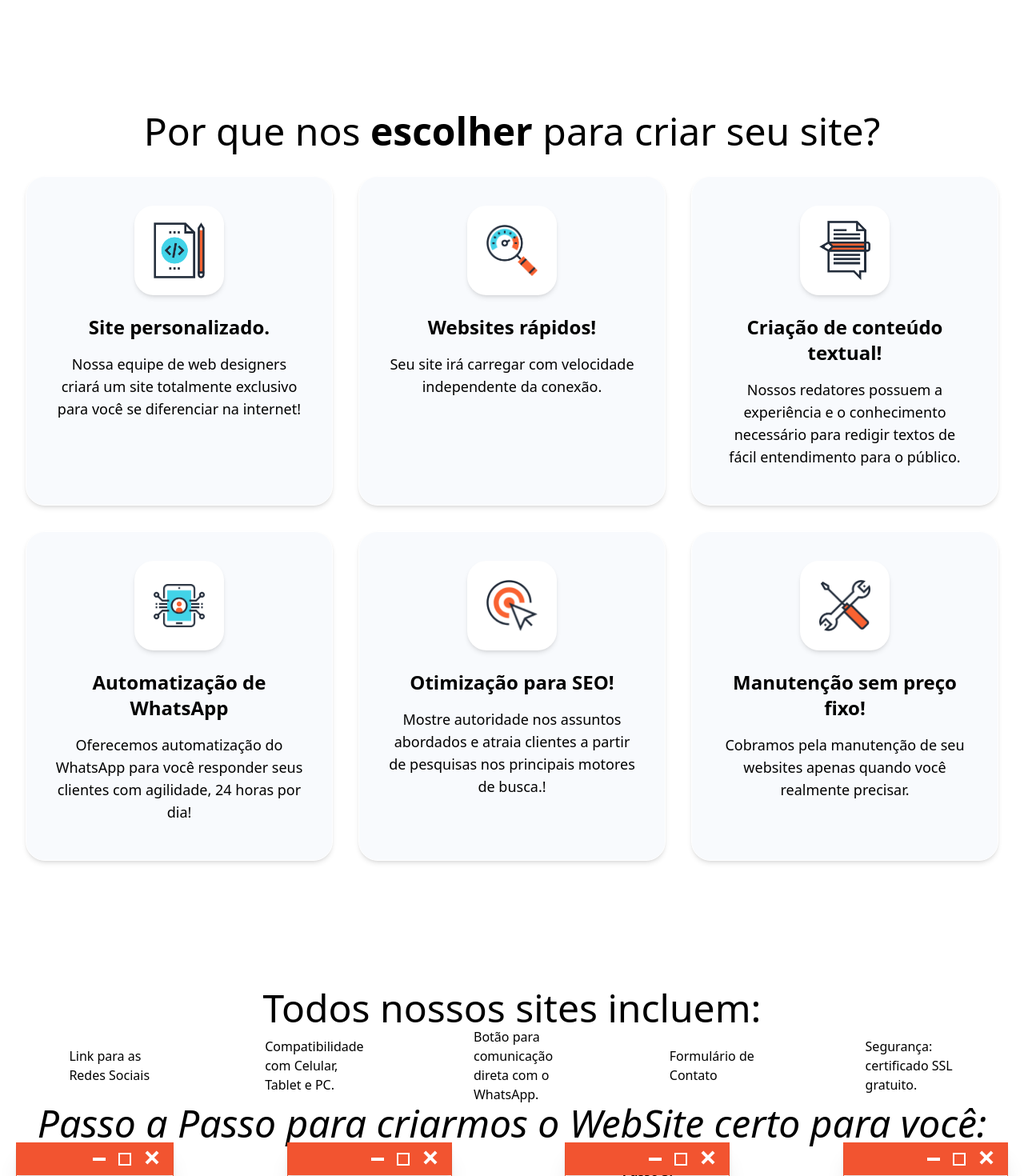
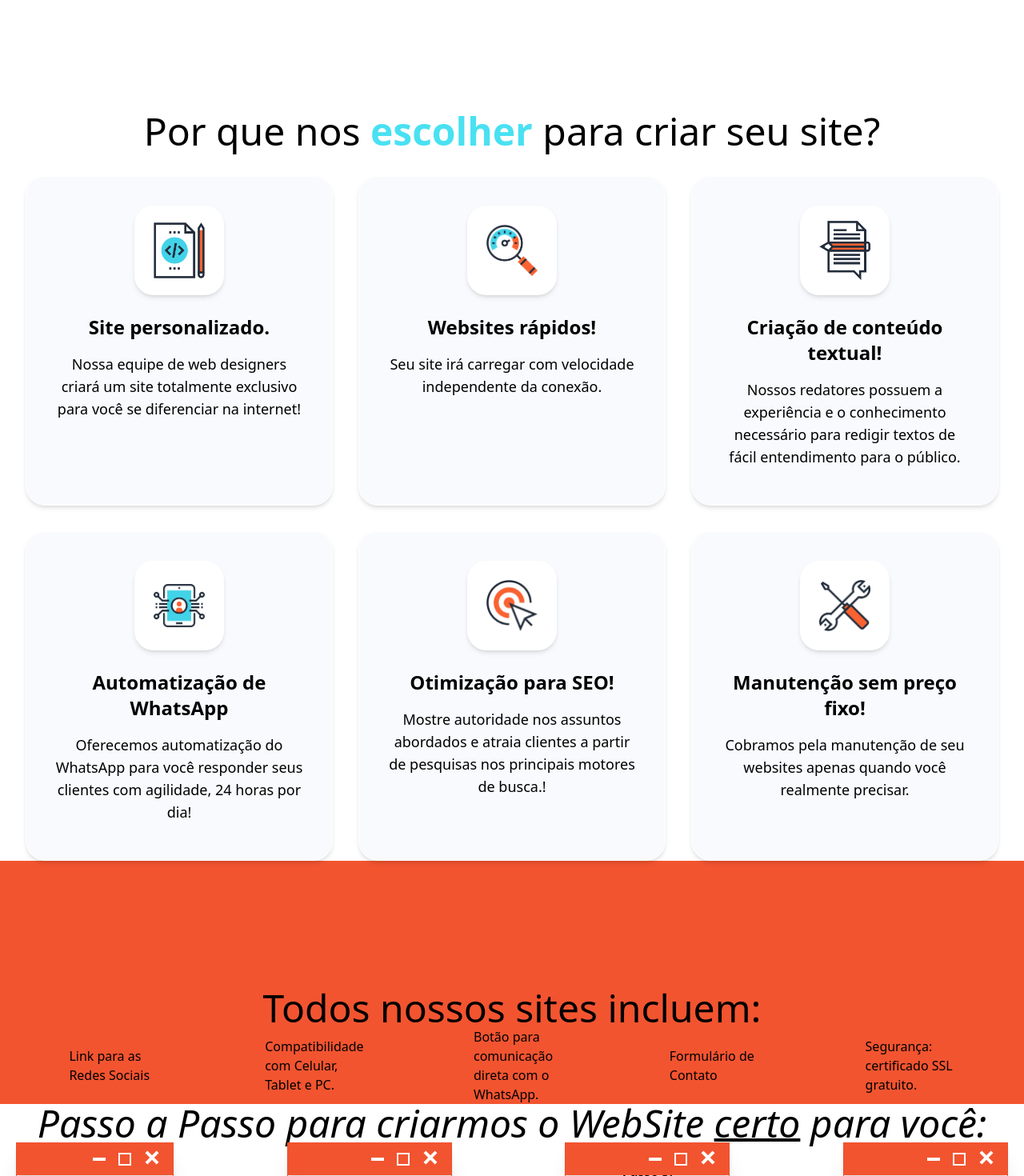
Before and after one commit to Viniciusmbc/sitepadvogados, a Next.js app: page / in a window 1280 px wide. Shown: the part 740-2210 px from the top of the page at 80% size. Built offline with nearby package versions, Linux system fonts and the light colour scheme.

Commit message:
feat: footer

```diff
--- a/app/page.tsx
+++ b/app/page.tsx
@@ -49,7 +49,8 @@ export default function Home() {
         <div className=" bg-white ">
           <section className="flex mx-auto flex-col justify-center items-center pt-24 w-full max-w-[100vw]">
             <h2 className=" text-5xl">
-              Por que nos <b>escolher</b> para criar seu site?
+              Por que nos <b className=" text-tercery">escolher</b> para criar
+              seu site?
             </h2>
             <ul className="mt-8 grid grid-cols-3  gap-8 ">
               <li>
@@ -120,7 +121,7 @@ export default function Home() {
           </section>
         </div>
 
-        <section className=" mx-auto pt-40">
+        <section className=" mx-auto pt-40 bg-quaternary">
           <h3 className=" text-5xl text-center">Todos nossos sites incluem:</h3>
           <ul className=" flex flex-wrap justify-around items-center ">
             <li className=" w-28">Link para as Redes Sociais</li>
@@ -135,7 +136,9 @@ export default function Home() {
 
         <section className=" flex flex-col justify-center ">
           <em className=" text-5xl text-center">
-            Passo a Passo para criarmos o WebSite certo para você:
+            Passo a Passo para criarmos o WebSite{" "}
+            <span className=" underline underline-offset-1">certo</span> para
+            você:
           </em>
 
           <CardsStep
@@ -363,8 +366,21 @@ export default function Home() {
           </details>
         </section>
 
-        <footer className=" bg-secondary ">
+        <footer className=" bg-secondary h-80 ">
           <h2>Web para Advogados</h2>
+          <ul>
+            <li>Menu</li>
+            <li>Home</li>
+            <li>Quem Somos</li>
+            <li>Blog</li>
+            <li>Contato</li>
+          </ul>
+          <ul>
+            <li>Entre em Contato</li>
+            <li>xxxx@webadv.com.br</li>
+            <li>WhatsApp: 55 91234-1234</li>
+            <li>55 91234-1234</li>
+          </ul>
         </footer>
       </main>
     </>
```
Also changed, not shown: public/sitePrincipal.jpg (added).
